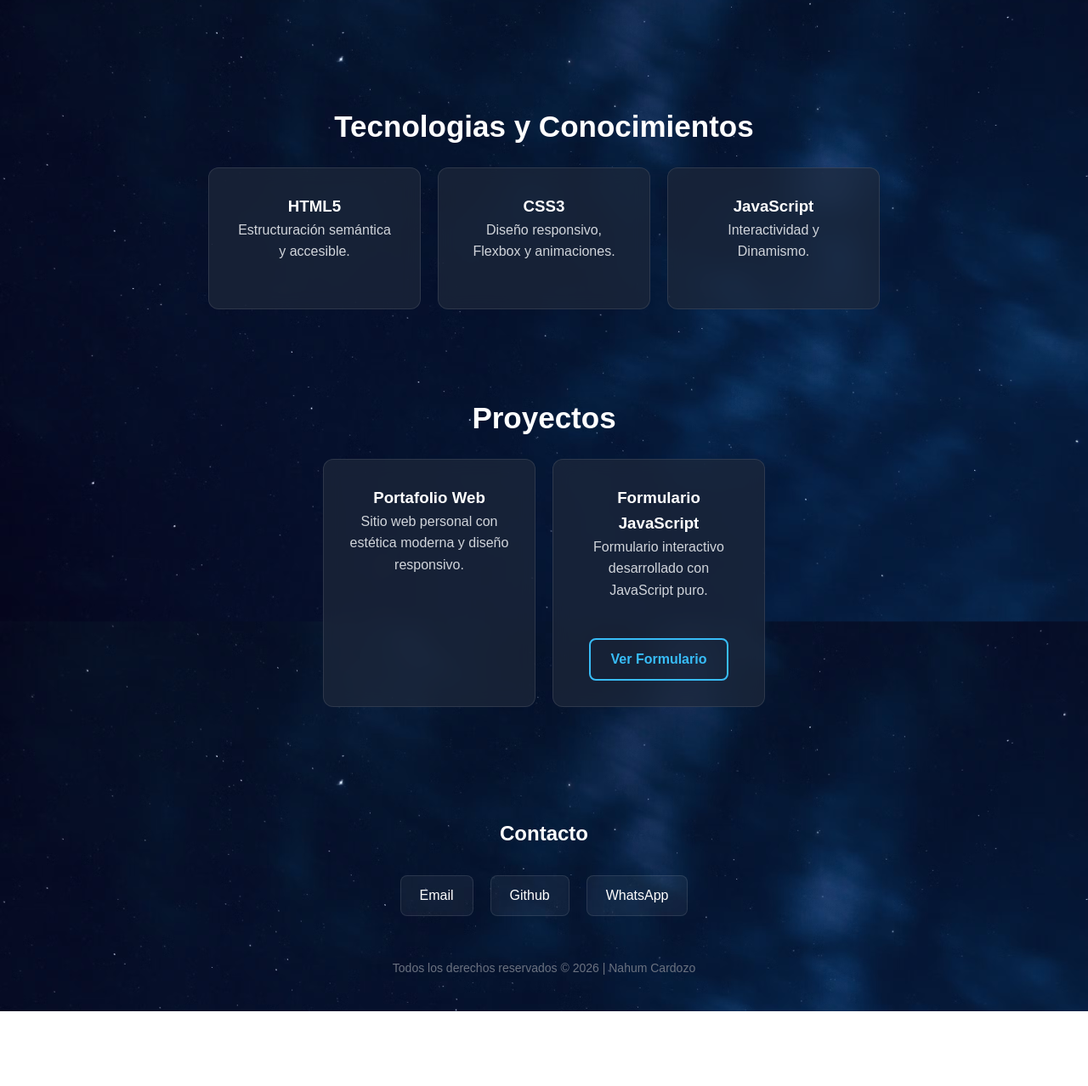
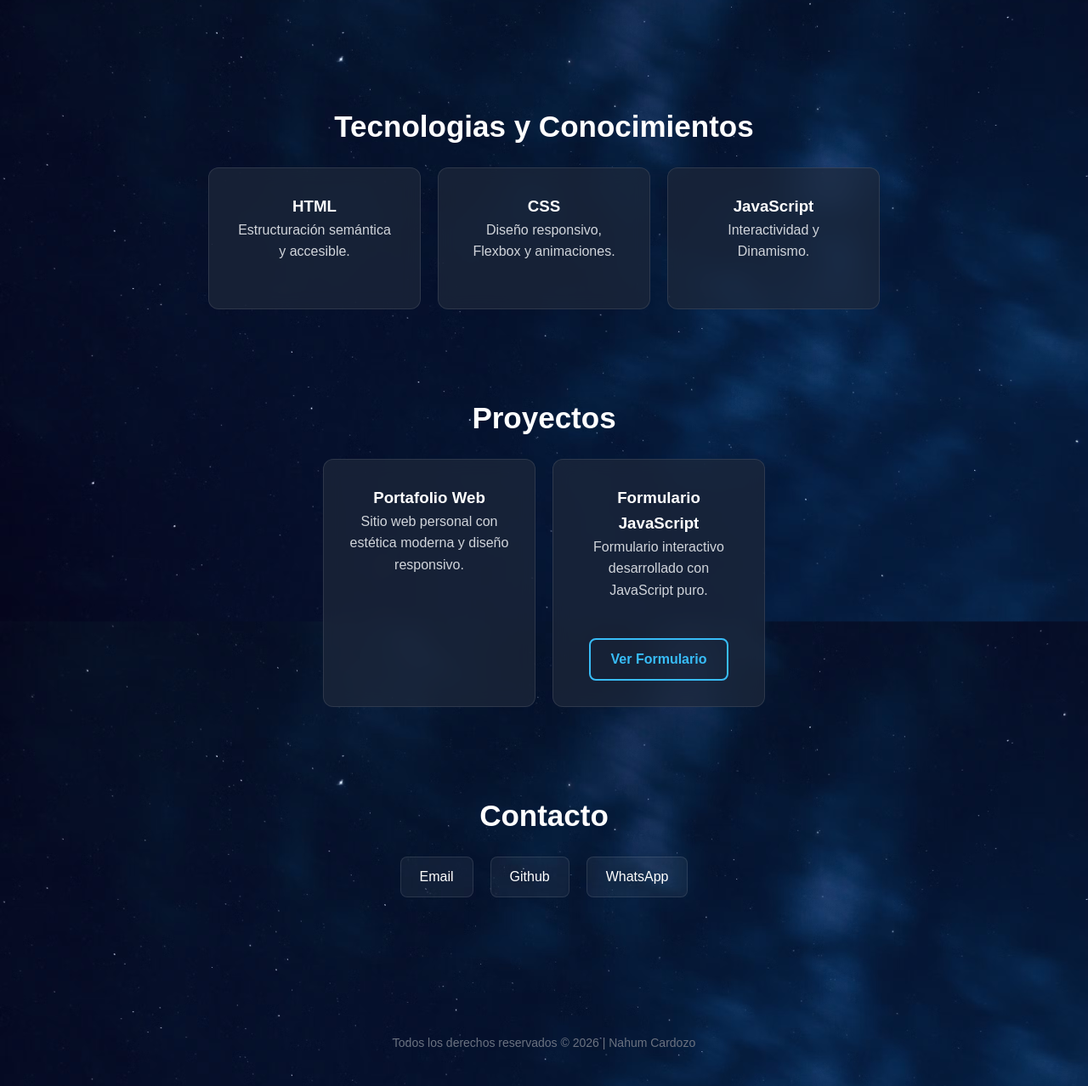
Before and after one commit to NahumCardozo/portfolio-personal-dev, a plain HTML site: page index.html in a window 1280 px wide. Shown: the part 971-2249 px from the top of the page at 85% size. Before the commit the page ends 2161 px from the top, so only its background shows below. Drawn offline with Linux system fonts and the light colour scheme.

Commit message:
cambios generales

```diff
--- a/index.html
+++ b/index.html
@@ -44,12 +44,12 @@
 
         <div class="contenedor-tecnologias">
             <div class="card">
-                <h3>HTML5</h3>
+                <h3>HTML</h3>
                 <p>Estructuración semántica y accesible.</p>
             </div>
 
             <div class="card">
-                <h3>CSS3</h3>
+                <h3>CSS</h3>
                 <p>Diseño responsivo, Flexbox y animaciones.</p>
             </div>
 
@@ -77,18 +77,20 @@
         </div>
     </section>
 
+    <section id="contacto">
+        <h2>Contacto</h2>
+
+        <div class="redes-contacto">
+        <a href="mailto:nahumcardozo14@gmail.com">Email</a>
+        <a href="https://github.com/NahumCardozo" target="_blank" rel="noopener noreferrer">Github</a>
+        <a href="https://wa.me/3814634135" target="_blank" rel="noopener noreferrer">WhatsApp</a>
+        </div>
+    </section>
+
 </main>
 
 
-<footer id="contacto">
-    <h2>Contacto</h2>
-
-    <div class="redes-contacto">
-        <a href="mailto:nahumcardozo14@gmail.com">Email</a>
-        <a href="https://github.com/NahumCardozo" target="_blank" rel="noopener noreferrer">Github</a>
-        <a href="https://wa.me/3814634135" target="_blank" rel="noopener noreferrer">WhatsApp</a>
-    </div>
-
+<footer id="footer">
     <p class="copyright">Todos los derechos reservados &copy; 2026 | Nahum Cardozo</p>
 </footer>
 
--- a/style.css
+++ b/style.css
@@ -198,10 +198,9 @@ footer h2 {
     align-items: center;
     gap: 20px;
     flex-wrap: wrap;
-    margin-bottom: 50px;
 }
 
-footer a {
+.redes-contacto a {
     color: #ffffff;
     text-decoration: none;
     font-weight: 500;
@@ -212,7 +211,7 @@ footer a {
     transition: all 0.3s ease;
 }
 
-footer a:hover {
+.redes-contacto a:hover {
     color: #38bdf8;
     border-color: #38bdf8;
     background: rgba(56, 189, 248, 0.1);
```
